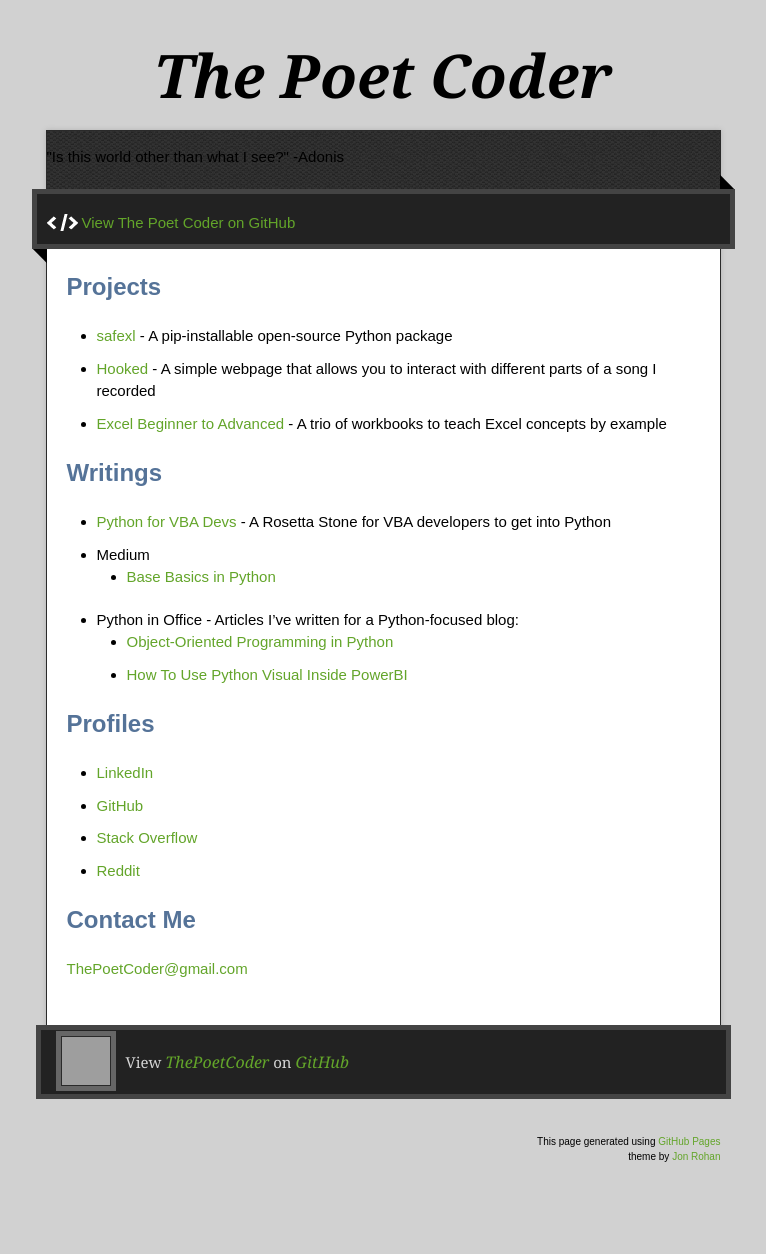
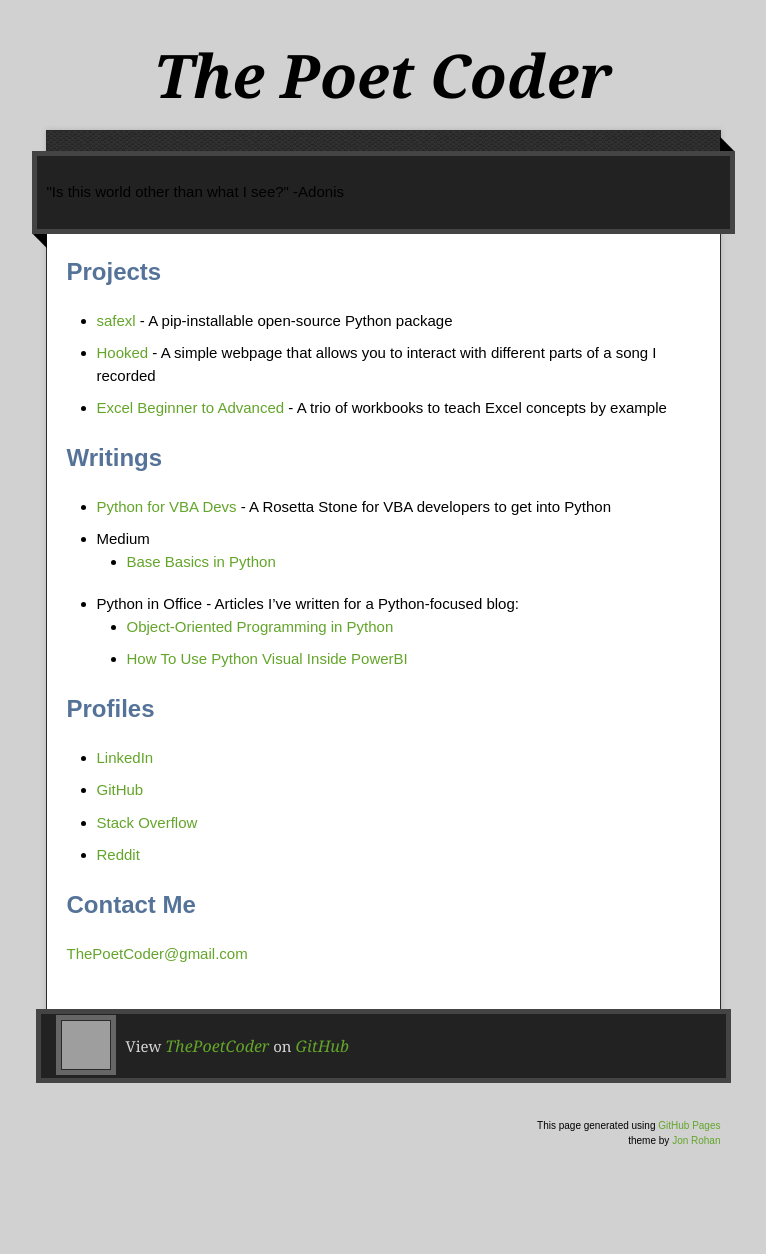
Before and after one commit to ThePoetCoder/thepoetcoder.github.io, a Jekyll site: the page built from index.md, in a window 1280 px wide. Shown: the whole page, without its empty margins (257-1023 px from the left). Built offline with Jekyll 4.4.1, drawn with Linux system fonts in a browser that asks for light colours; grey boxes are pictures that could not be loaded.

Commit message:
Update default.html

```diff
--- a/_layouts/default.html
+++ b/_layouts/default.html
@@ -23,15 +23,10 @@
       <h1 class="title">{{ site.title | default: site.github.repository_name }}</h1>
     </header>
     <div id="container">
-      <p id="quote"></p>
       <div id="main" role="main">
         <div class="download-bar">
         <div class="inner">
-          {% if site.show_downloads %}
-          <a href="{{ site.github.tar_url }}" class="download-button tar"><span>Download</span></a>
-          <a href="{{ site.github.zip_url }}" class="download-button zip"><span>Download</span></a>
-          {% endif %}
-          <a href="{{ site.github.repository_url }}" class="code">View {{ site.title | default: site.github.repository_name }} on GitHub</a>
+          <p id="quote" class="code"></p>
         </div>
         <span class="blc"></span><span class="trc"></span>
         </div>
```
